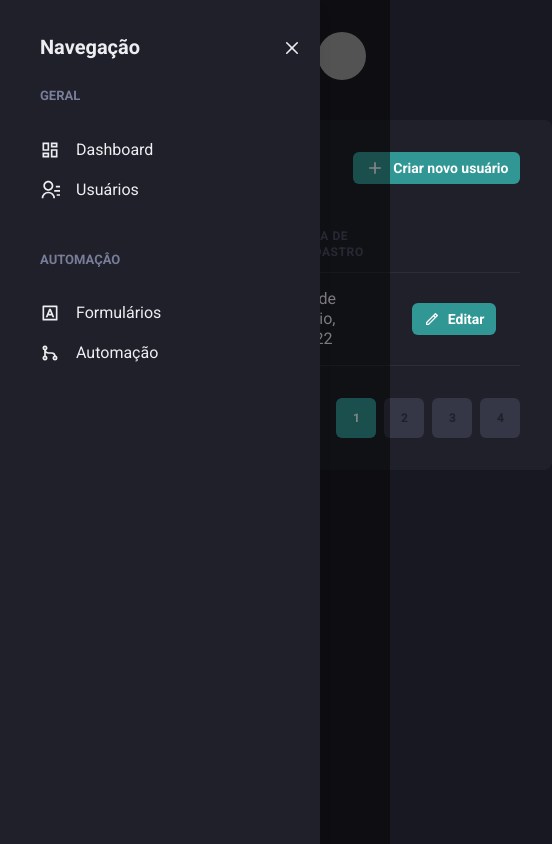
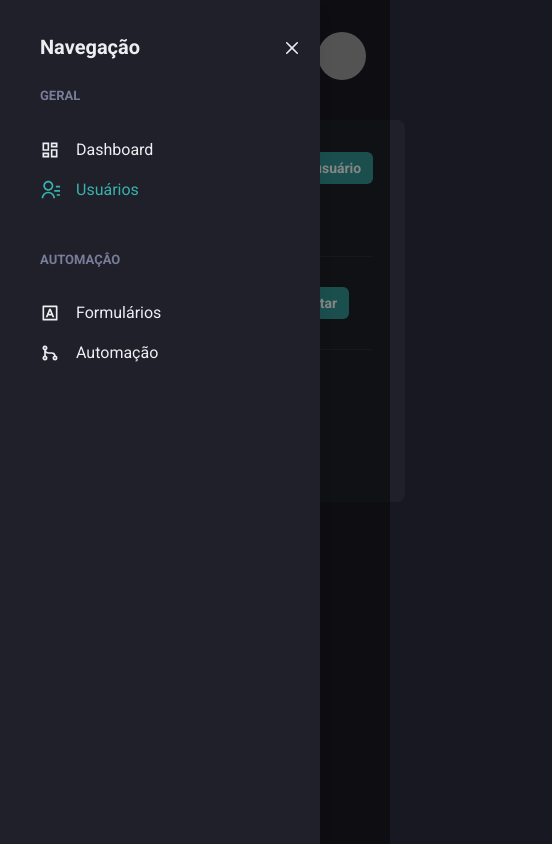
Before and after one commit to GeovaneReboucas/dashgo, a Next.js app: page /users in a window 390 px wide. Both pictures are taken after a click on the button "Open Navigation". Shown: the whole page, 552 px wide, since content can reach past the window. Built offline with nearby package versions, Linux system fonts and the light colour scheme; grey boxes are pictures that could not be loaded.

Commit message:
feat: applying responsiveness to pages and components

```diff
--- /dev/null
+++ b/src/components/ActiveLink.tsx
@@ -0,0 +1,31 @@
+import Link, { LinkProps } from "next/link";
+import { useRouter } from "next/router";
+import { cloneElement, ReactElement } from "react";
+
+interface ActiveLinkProps extends LinkProps {
+    children: ReactElement;
+    shouldMatchExactHref?: boolean;
+}
+
+export function ActiveLink({ children, shouldMatchExactHref = false, ...rest }: ActiveLinkProps) {
+    const { asPath } = useRouter();
+
+    let isActive = false;
+
+    if(shouldMatchExactHref && (asPath == rest.href || asPath == rest.as)){
+        isActive = true;
+    }
+
+    if(!shouldMatchExactHref && (asPath.startsWith(String(rest.href)) || asPath.startsWith(String(rest.as)))){
+        isActive = true;
+    }
+
+
+    return (
+        <Link {...rest}>
+            {cloneElement(children, {
+                color: isActive ? 'teal.400' : 'gray.50'
+            })}
+        </Link>
+    )
+}
--- a/src/components/Pagination/index.tsx
+++ b/src/components/Pagination/index.tsx
@@ -3,7 +3,7 @@
 
 export function Pagination() {
     return (
-        <Stack direction='row' mt='8' justify='space-between' align='center' spacing='6'>
+        <Stack direction={['column', 'row']} mt='8' justify='space-between' align='center' spacing='6'>
             <Box>
                 <strong>0</strong> - <strong>10</strong> de <strong>100</strong>
             </Box>
--- a/src/components/Sidebar/NavLink.tsx
+++ b/src/components/Sidebar/NavLink.tsx
@@ -1,16 +1,20 @@
-import { Icon, Link, Text, LinkProps as ChakraLinkProps } from "@chakra-ui/react";
+import { Icon, Link as ChakraLink, Text, LinkProps as ChakraLinkProps } from "@chakra-ui/react";
 import { ElementType } from "react";
+import { ActiveLink } from "../ActiveLink";
 
 interface NavLinkProps extends ChakraLinkProps{
     children: string;
     icon: ElementType;
+    href: string;
 }
 
-export function NavLink({ icon, children, ...rest }: NavLinkProps) {
+export function NavLink({ icon, children, href, ...rest }: NavLinkProps) {
     return (
-        <Link display='flex' alignItems='center' {...rest}>
-            <Icon as={icon} fontSize='20' />
-            <Text ml='4' fontWeight='mediun'>{children}</Text>
-        </Link>
+        <ActiveLink href={href} passHref>
+            <ChakraLink display='flex' alignItems='center' {...rest}>
+                <Icon as={icon} fontSize='20' />
+                <Text ml='4' fontWeight='mediun'>{children}</Text>
+            </ChakraLink>
+        </ActiveLink>
     )
 }
--- a/src/components/Sidebar/SidebarNav.tsx
+++ b/src/components/Sidebar/SidebarNav.tsx
@@ -7,13 +7,13 @@
     return (
         <Stack spacing='12' align='flex-start'>
             <NavSection title="GERAL">
-                <NavLink icon={RiDashboardLine}>Dashboard</NavLink>
-                <NavLink icon={RiContactsLine}>Usuários</NavLink>
+                <NavLink icon={RiDashboardLine} href='/dashboard'>Dashboard</NavLink>
+                <NavLink icon={RiContactsLine} href='/users'>Usuários</NavLink>
             </NavSection>
 
             <NavSection title="AUTOMAÇÂO">
-                <NavLink icon={RiInputMethodLine}>Formulários</NavLink>
-                <NavLink icon={RiGitMergeLine}>Automação</NavLink>
+                <NavLink icon={RiInputMethodLine} href='/form'>Formulários</NavLink>
+                <NavLink icon={RiGitMergeLine} href='/automacao'>Automação</NavLink>
             </NavSection>
         </Stack>
     )
--- a/src/pages/users/index.tsx
+++ b/src/pages/users/index.tsx
@@ -1,11 +1,18 @@
-import { Box, Button, Checkbox, Flex, Heading, Icon, Table, Tbody, Td, Text, Th, Thead, Tr } from "@chakra-ui/react";
+import { Box, Button, Checkbox, Flex, Heading, Icon, Table, Tbody, Td, Text, Th, Thead, Tr, useBreakpointValue } from "@chakra-ui/react";
 import { RiAddLine, RiPencilLine } from "react-icons/ri";
 
 import { Header } from "../../components/Header";
 import { Pagination } from "../../components/Pagination";
 import { Sidebar } from "../../components/Sidebar";
 
+import Link from 'next/link';
+
 export default function UserList() {
+    const isWideVersion = useBreakpointValue({
+        base: false,
+        lg: true,
+    })
+
     return (
         <Box>
             <Header />
@@ -19,26 +26,34 @@
                             Usuários
                         </Heading>
 
-                        <Button as='a' size='sm' fontSize='sm' colorScheme='teal' leftIcon={<Icon as={RiAddLine} fontSize='20' />}>
-                            Criar novo usuário
-                        </Button>
+                        <Link href='/users/create' passHref>
+                            <Button
+                                as='a'
+                                size='sm'
+                                fontSize='sm'
+                                colorScheme='teal'
+                                leftIcon={<Icon as={RiAddLine} fontSize='20' />}
+                            >
+                                Criar novo usuário
+                            </Button>
+                        </Link>
                     </Flex>
 
                     <Table colorScheme='whiteAlpha'>
                         <Thead>
                             <Tr>
-                                <Th px='6' color='gray.300' width='8'>
+                                <Th px={['2', '4', '6']} color='gray.300' width='8'>
                                     <Checkbox colorScheme='teal' />
                                 </Th>
                                 <Th> Usuário </Th>
-                                <Th> Data de cadastro </Th>
+                                {isWideVersion && <Th> Data de cadastro </Th>}
                                 <Th width='8'></Th>
                             </Tr>
                         </Thead>
 
                         <Tbody>
                             <Tr>
-                                <Td px='6'>
+                                <Td px={['2', '4', '6']}>
                                     <Checkbox colorScheme='teal' />
                                 </Td>
                                 <Td>
@@ -47,7 +62,7 @@
                                         <Text fontSize='small' color='gray.300'>email@gmail.com</Text>
                                     </Box>
                                 </Td>
-                                <Td>04 de maio, 2022</Td>
+                                {isWideVersion && <Td>04 de maio, 2022</Td>}
                                 <Td>
                                     <Button as='a' size='sm' fontSize='sm' colorScheme='teal' leftIcon={<Icon as={RiPencilLine} fontSize='16' />}>
                                         Editar
```
Also changed, not shown: src/pages/dashboard.tsx (+14 -10 lines), src/pages/users/create.tsx (+7 -4 lines).
